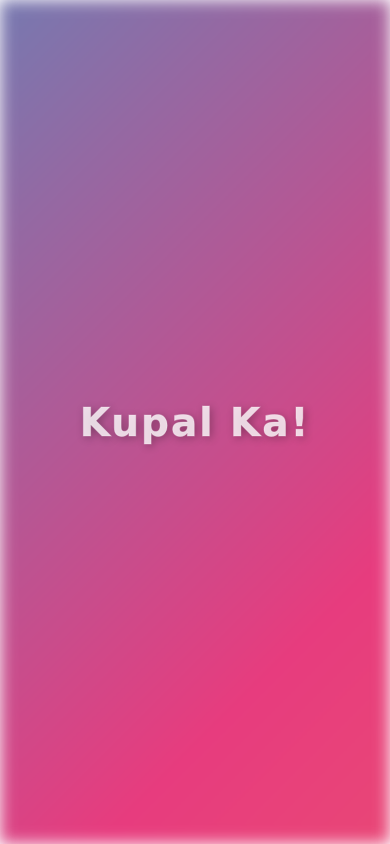
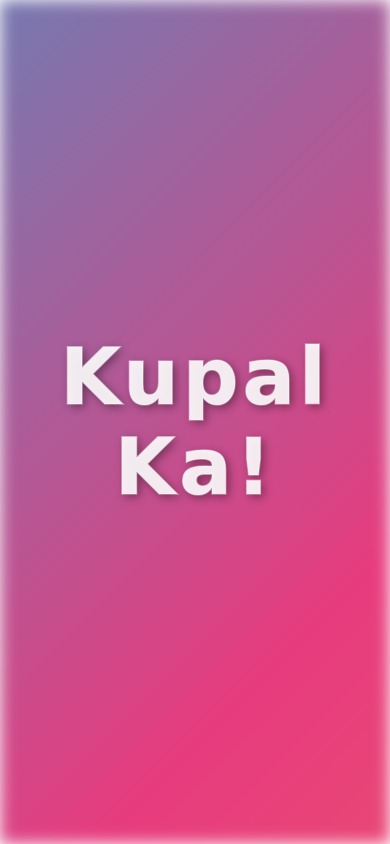
Before and after one commit to renzceee/miLily, a plain HTML site: page index.html in a window 390 px wide. Drawn offline with Linux system fonts and the light colour scheme; a web font is replaced by a local one.

Commit message:
Update index.html

```diff
--- a/index.html
+++ b/index.html
@@ -3,7 +3,7 @@
 <head>
     <meta charset="UTF-8">
     <meta name="viewport" content="width=device-width, initial-scale=1.0">
-    <title>Beautiful Cursive Text</title>
+    <title>TUNG TUNG TUNG TUNG TUNG SAHUR</title>
     <style>
         @font-face {
             font-family: 'MyCursiveFont';
@@ -43,15 +43,28 @@
         }
 
         .text {
-            font-size: 10vw;
-            color: rgba(255, 255, 255, 0.8);
-            text-shadow: 2px 2px 8px rgba(0, 0, 0, 0.3);
+            font-size: 15vw;
+            color: rgba(255, 255, 255, 0.9);
+            text-shadow: 3px 3px 10px rgba(0, 0, 0, 0.4);
             text-align: center;
             padding: 20px;
-            max-width: 80%;
+            max-width: 90%;
             font-weight: 900;
-            -webkit-text-stroke: 1px rgba(255, 255, 255, 0.3);
+            -webkit-text-stroke: 1.5px rgba(255, 255, 255, 0.4);
             letter-spacing: 0.05em;
+        }
+
+        @media (max-width: 767px) {
+            .text {
+                font-size: 20vw;
+                padding: 15px;
+            }
+        }
+
+        @media (max-width: 370px) {
+            .text {
+                font-size: 24vw;
+            }
         }
 
         @keyframes gradient {
```
